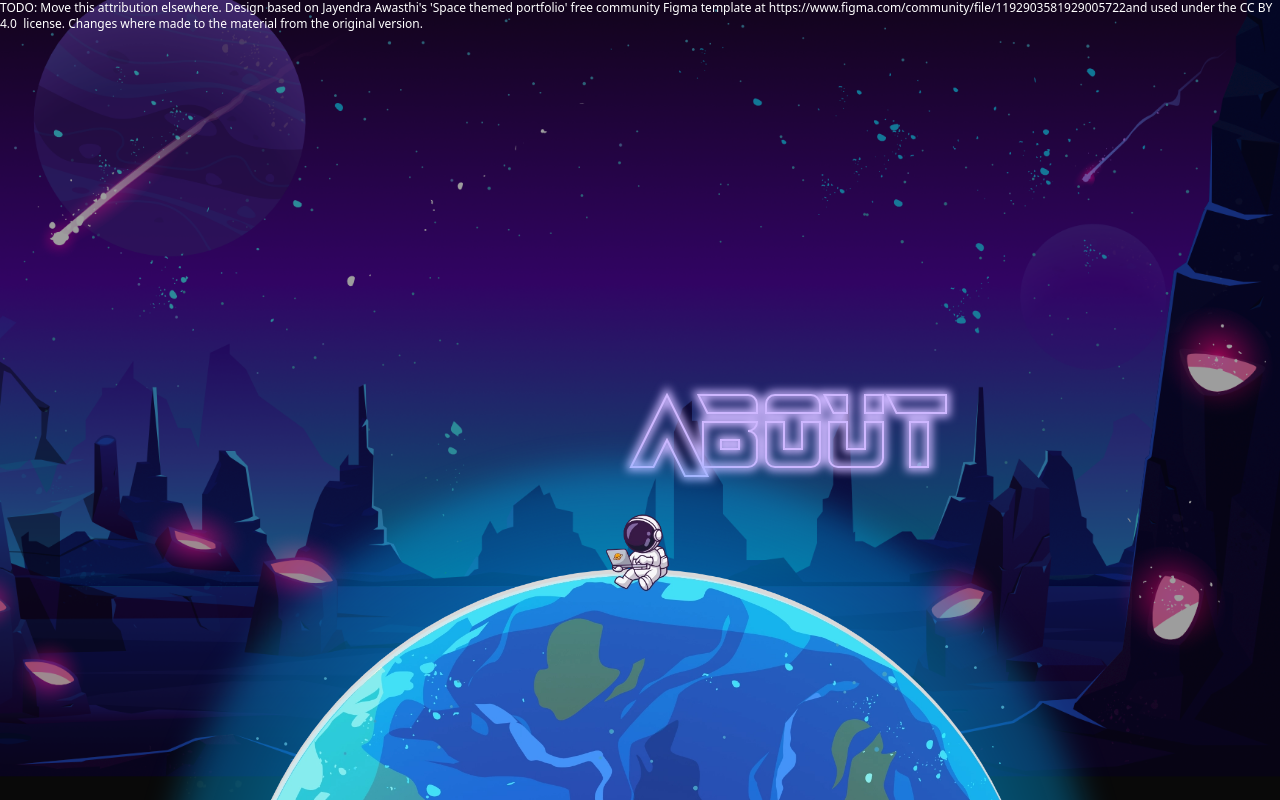
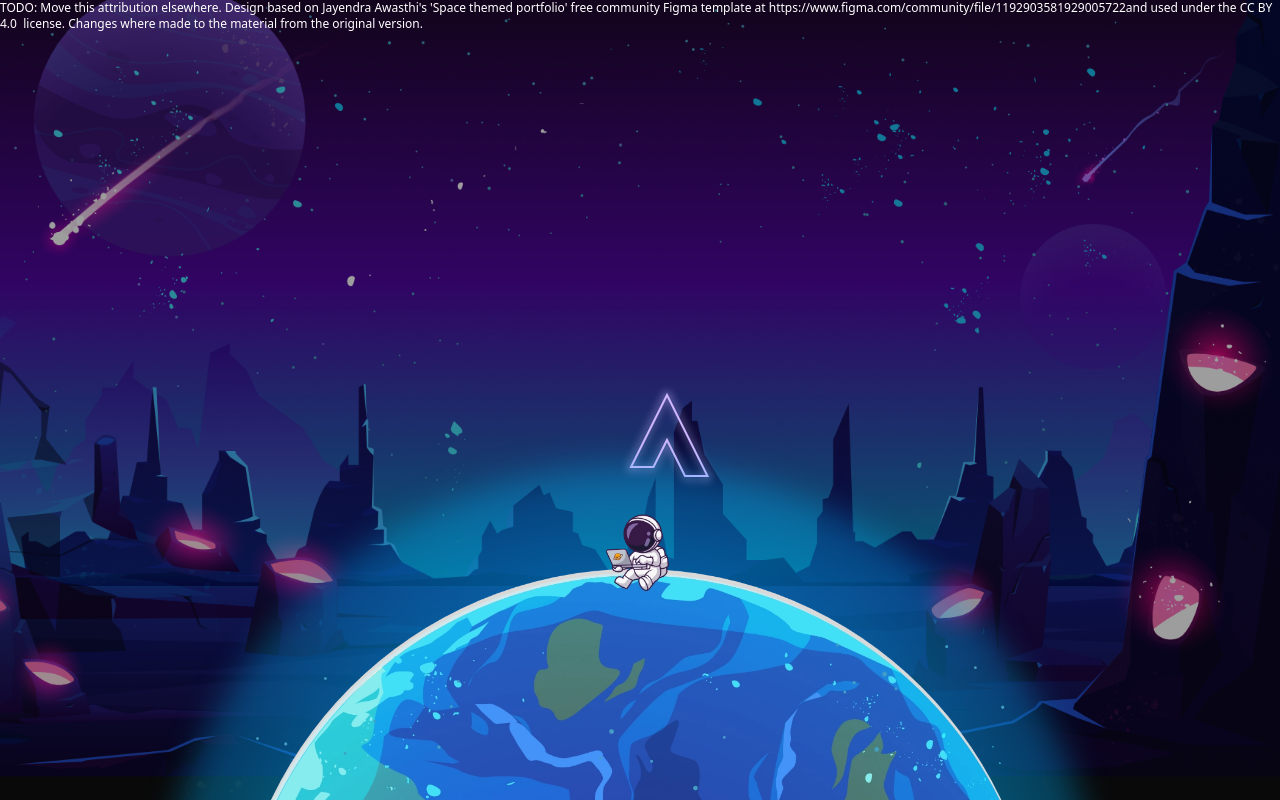
Before and after one commit to O-K-G/consolelog.me, a Next.js app: page / in a window 1280 px wide. Shown: the top 800 px of the page. Built offline with nearby package versions, Linux system fonts and the light colour scheme.

Commit message:
feat: glow - stage 1

```diff
--- a/src/app/globals.css
+++ b/src/app/globals.css
@@ -30,10 +30,7 @@ body {
   .text-balance {
     text-wrap: balance;
   }
-  .title-text-glow {
-    -webkit-text-stroke: 0.5rem #ceb7ff;
-    text-stroke: 0.5rem #ceb7ff;
-  }
+
   .title-text-stroke {
     -webkit-text-stroke: 0.125rem #ceb7ff;
     text-stroke: 0.125rem #ceb7ff;
--- a/src/components/Title.tsx
+++ b/src/components/Title.tsx
@@ -8,11 +8,11 @@ export default function Title({
     <div className='relative'>
       <div
         aria-hidden
-        className='select-none pointer-events-none title-text blur-sm title-text-glow'
+        className='select-none pointer-events-none title-text blur-sm title-text-stroke scale-[1.05]'
       >
-        {label}
+        A
       </div>
-      <Component className='title-text title-text-stroke'>{label}</Component>
+      <Component className='title-text title-text-stroke'>A</Component>
     </div>
   );
 }
```
